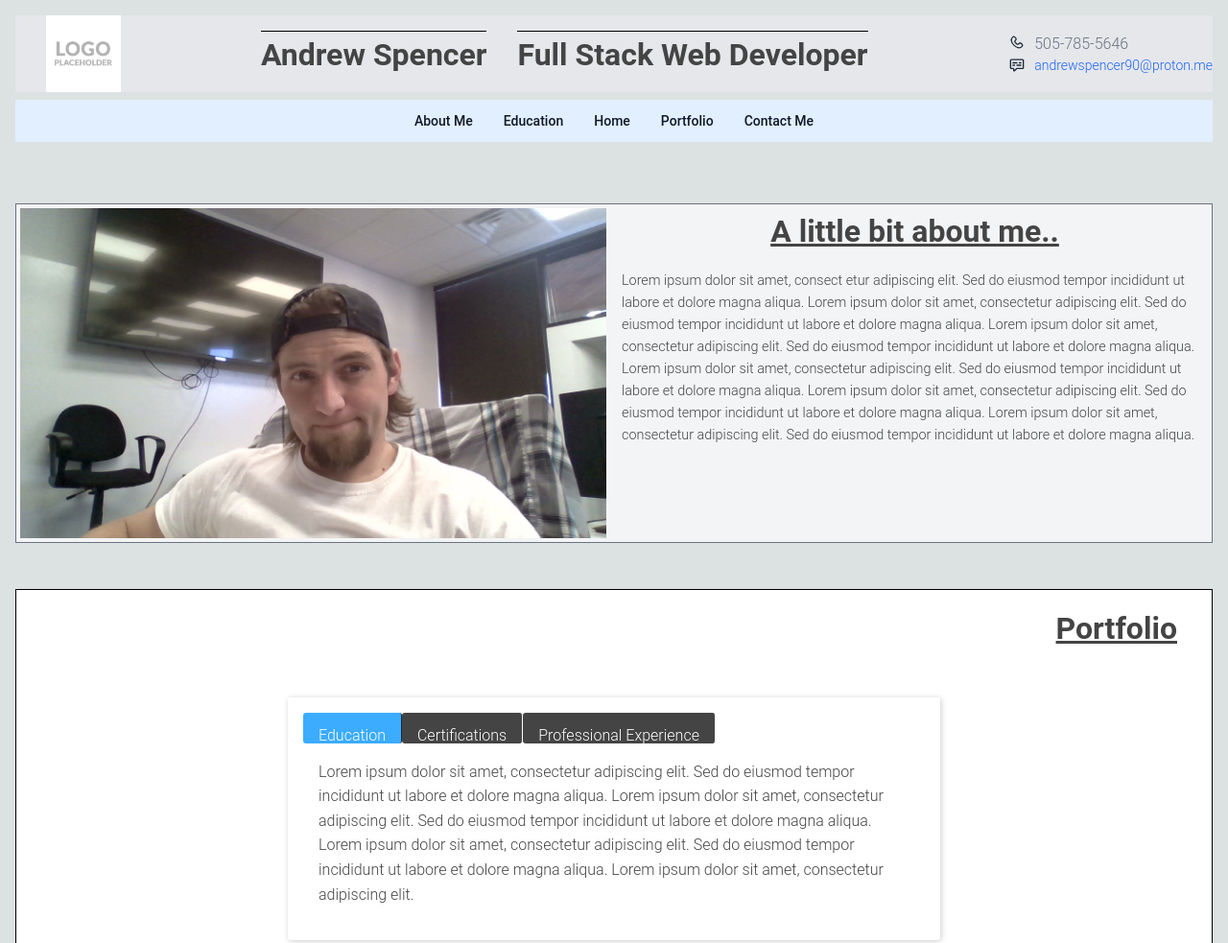
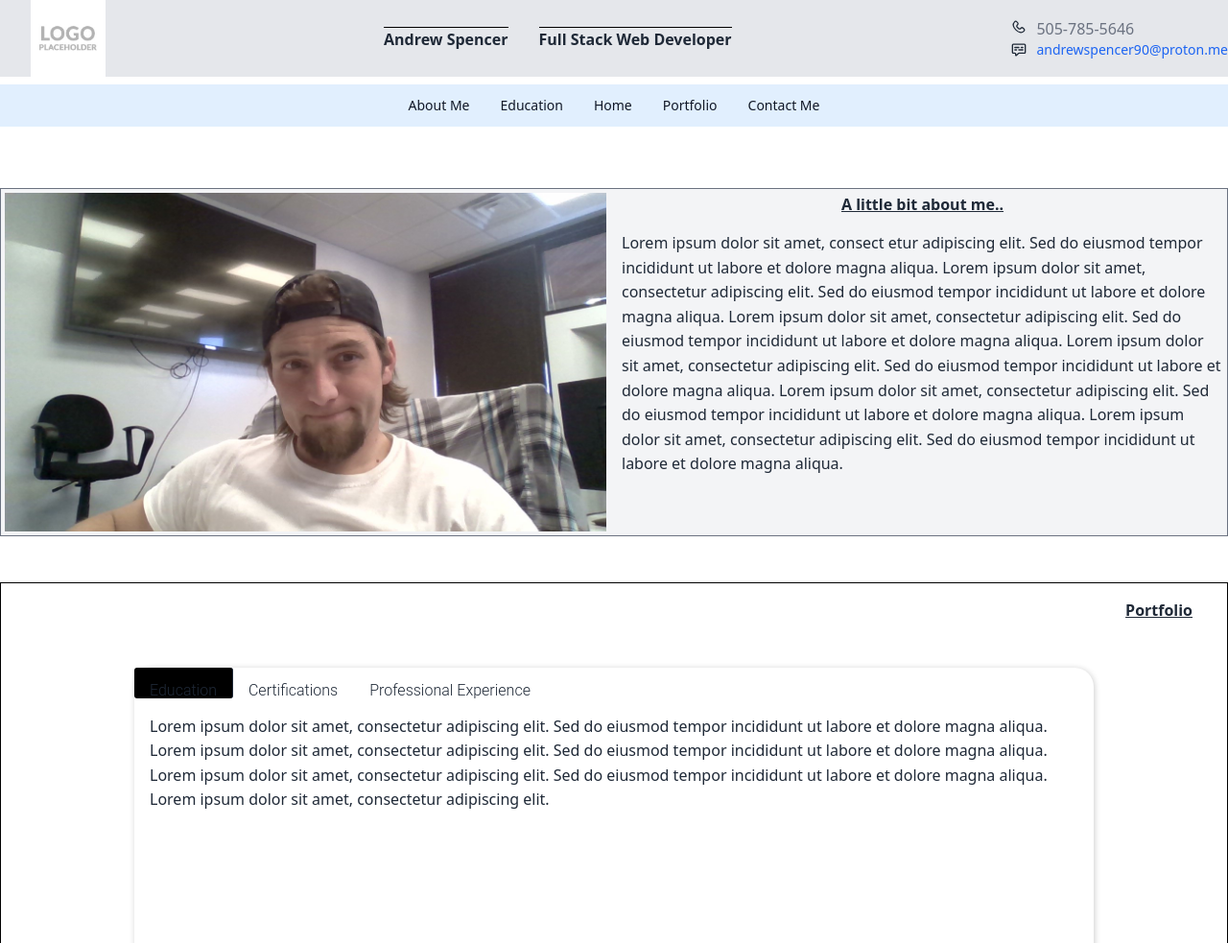
Before and after one commit to trudruskii/Andrew-Spencer-Portfolio, a website built with Vite: page index.html in a window 1280 px wide. Shown: the top 983 px of the page at 96% size. Built offline with nearby package versions, Linux system fonts and the light colour scheme.

```diff
--- a/src/styles/index.css
+++ b/src/styles/index.css
@@ -1,48 +1,24 @@
 @tailwind base;
 @tailwind components;
 @tailwind utilities;
-span.nameHere, span.professionHere, h1 {
-  font-size: 2rem;
+
+html {
+  scroll-behavior: revert;
 }
 
-p.aboutmeText {
-  font-size: 0.9rem;
-}
-
-p.borderOne {
-  border-bottom: 1px black;
-}
-
-* {
-  box-sizing: border-box;
-}
-
-body {
-  padding: 1rem;
-  background: #dce2e2;
-  color: #444;
-  font-family: "Roboto", sans-serif;
-  font-weight: 300;
-}
 
 p {
-  margin-top: 0;
   line-height: 1.6;
 }
 
-h2 {
-  margin: 0 auto;
-  text-align: center;
-  font-weight: 300;
-}
 
 .ootb-tabcordion {
   background: #fff;
   box-shadow: 1px 1px 6px rgba(0, 0, 0, 0.2);
-  max-width: 680px;
-  padding: 1rem;
-  margin: 1rem auto 4rem auto;
-  border-radius: 3px;
+  max-width: 1000px;
+  height: 500px;
+  margin: 1rem auto 0 auto;
+  border-radius: 20px;
 }
 
 .ootb-tabcordion.has-tabs .ootb-tabcordion--tabs {
@@ -82,8 +58,6 @@
 
 .ootb-tabcordion--tabs .tab {
   display: block;
-  background: #444;
-  color: #fff;
   padding: 0.5rem 1rem;
   border-radius: 3px;
   font-size: 16px;
@@ -96,16 +70,17 @@
 }
 
 .ootb-tabcordion--tabs .tab:hover, .ootb-tabcordion--tabs .tab:focus {
-  background: #535353;
+  background: #B4C6FC;
   outline: none;
 }
 
 .ootb-tabcordion--tabs .tab.is-active {
-  background: #3bacff;
+  background: black;
 }
 
 .ootb-tabcordion--tabs .tab.is-active:hover, .ootb-tabcordion--tabs .tab.is-active:focus {
-  background: #1c9fff;
+  background: black;
+  margin-bottom: 2em;
 }
 
 .ootb-tabcordion--entry {
@@ -140,11 +115,11 @@
 }
 
 .ootb-tabcordion--entry.is-active::before {
-  background: #3bacff;
+  background: #5A53E0;
 }
 
 .ootb-tabcordion--entry.is-active:hover::before, .ootb-tabcordion--entry.is-active:focus::before {
-  background: #1c9fff;
+  background: #5A53E0;
 }
 
 .ootb-tabcordion--entry-container {
@@ -166,7 +141,7 @@
 }
 
 .ootb-tabcordion--entry-content a.more:hover {
-  color: #3bacff;
+  color: #5A53E0;
 }
 
 /*# sourceMappingURL=index.css.map */
```
